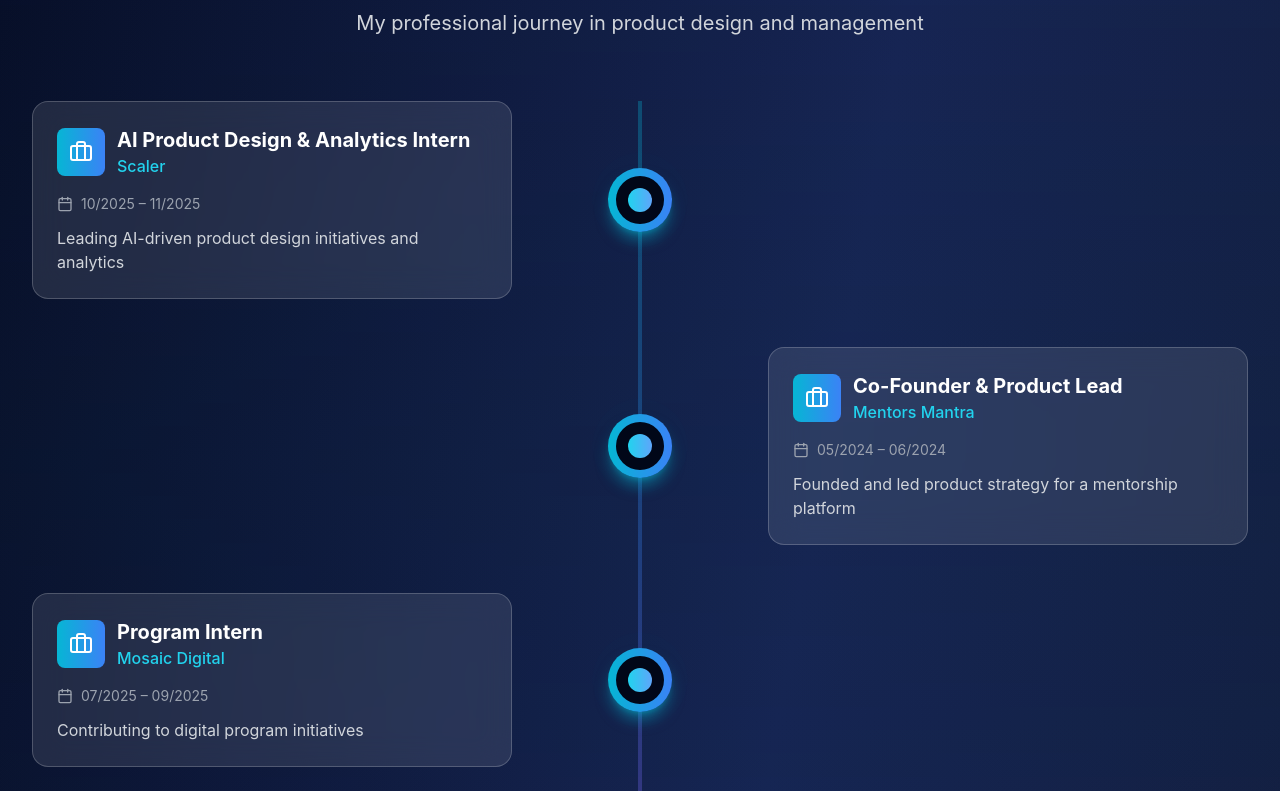
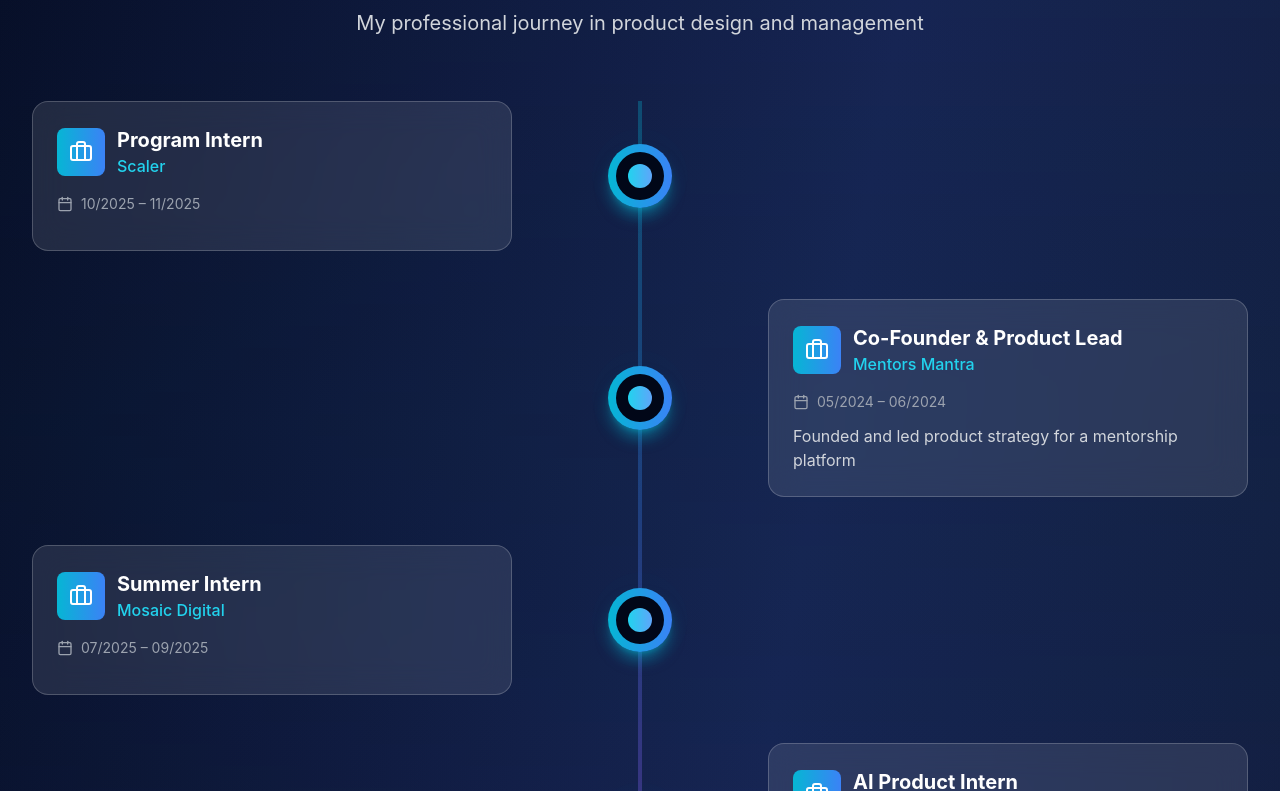
Before and after one commit to i24hour/Priyanshu, a Next.js app: page / in a window 1280 px wide. Shown: the part 2089-2880 px from the top of the page. Built offline with nearby package versions, Linux system fonts and the light colour scheme.

Commit message:
Update experience titles and remove descriptions

```diff
--- a/components/Experience.tsx
+++ b/components/Experience.tsx
@@ -6,10 +6,9 @@
 const experiences = [
   {
     id: 1,
-    title: 'AI Product Design & Analytics Intern',
+    title: 'Program Intern',
     company: 'Scaler',
     duration: '10/2025 – 11/2025',
-    description: 'Leading AI-driven product design initiatives and analytics',
     current: false,
   },
   {
@@ -22,10 +21,9 @@
   },
   {
     id: 3,
-    title: 'Program Intern',
+    title: 'Summer Intern',
     company: 'Mosaic Digital',
     duration: '07/2025 – 09/2025',
-    description: 'Contributing to digital program initiatives',
     current: false,
   },
   {
@@ -74,9 +72,8 @@
                 whileInView={{ opacity: 1, x: 0 }}
                 viewport={{ once: true }}
                 transition={{ delay: index * 0.2, duration: 0.6 }}
-                className={`flex flex-col md:flex-row gap-8 items-center ${
-                  index % 2 === 0 ? 'md:flex-row' : 'md:flex-row-reverse'
-                }`}
+                className={`flex flex-col md:flex-row gap-8 items-center ${index % 2 === 0 ? 'md:flex-row' : 'md:flex-row-reverse'
+                  }`}
               >
                 {/* Content Card */}
                 <div className="w-full md:w-5/12">
```
